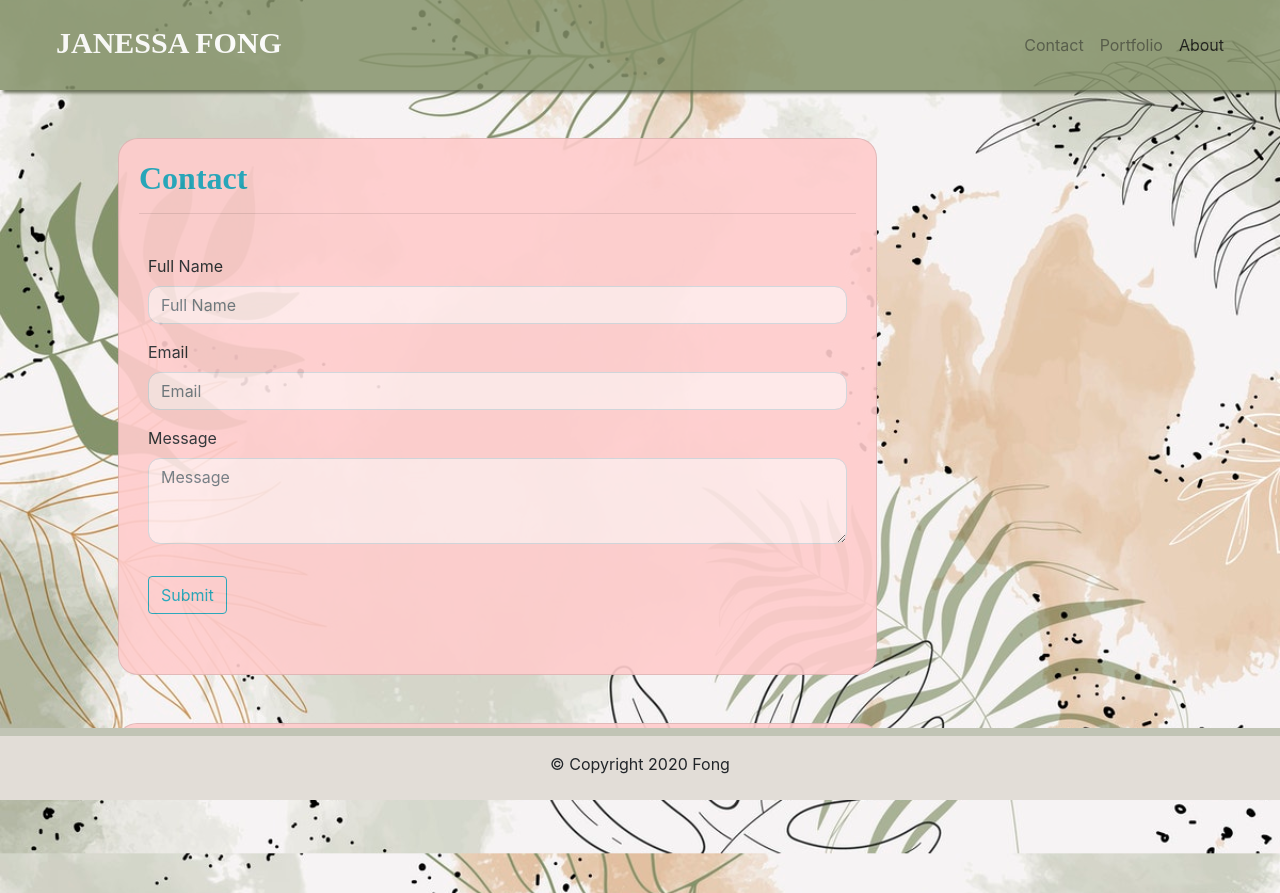
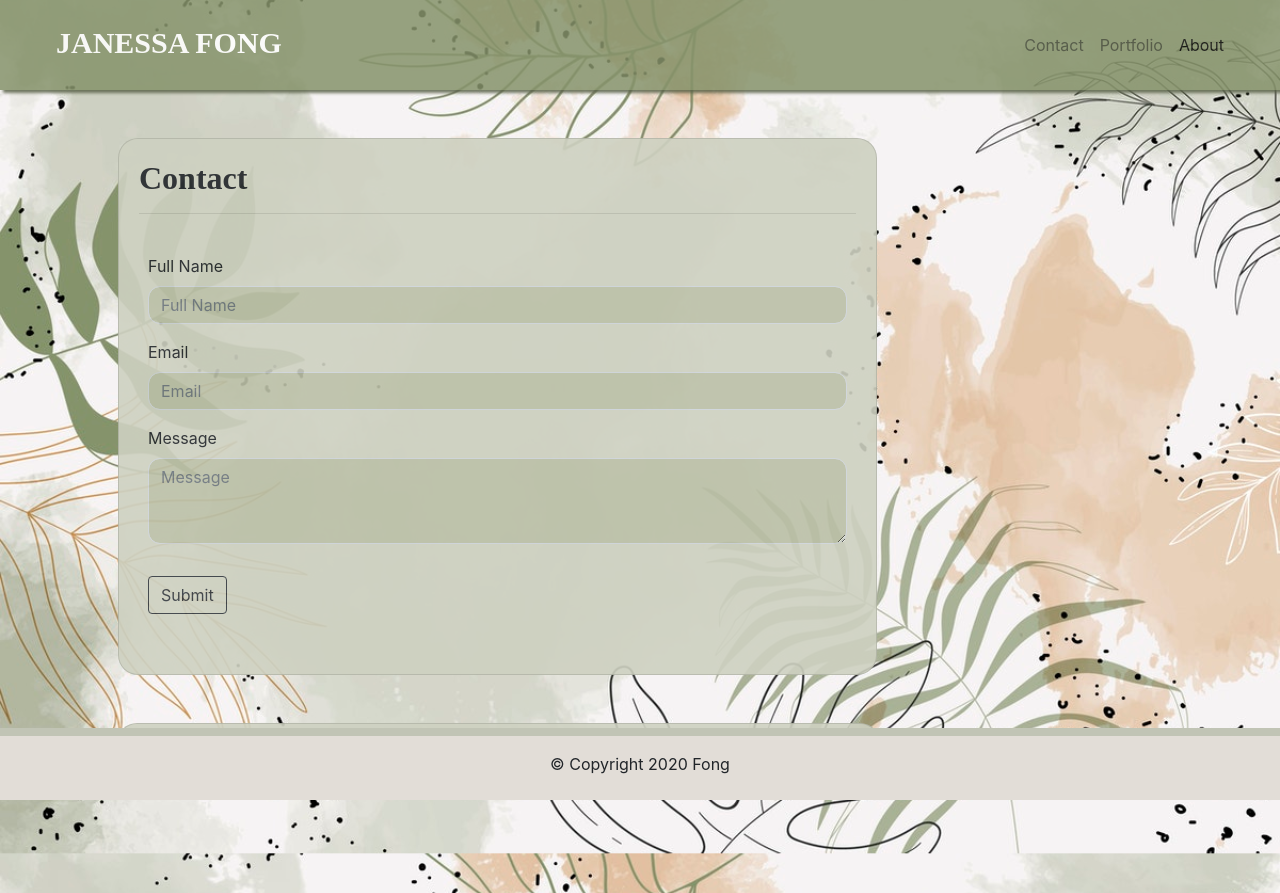
Before and after one commit to janessaref/react-to-my-portfolio, a React (Create React App) app in the folder my-portfolio-react/: page /contact in a window 1280 px wide. Built offline with nearby package versions, Linux system fonts and the light colour scheme; a web font is replaced by a local one.

Commit message:
change styling for cards

```diff
--- a/my-portfolio-react/src/pages/About.js
+++ b/my-portfolio-react/src/pages/About.js
@@ -9,7 +9,7 @@ const styles = {
         height: 30
     },
     card: {
-        backgroundColor: "#ffcccc",
+        backgroundColor: "#ced1c1",
         borderRadius: 20,
         maxWidth: "100%",
         opacity: 0.9
@@ -18,7 +18,7 @@ const styles = {
         fontFamily: "DM Serif Text, serif"
     },
     imgMe: {
-        backgroundColor: "#ffe8e8",
+        backgroundColor: "#86936b",
         borderRadius: 20,
         outline: "#ffe8e8",
         outlineWidth: 2,
@@ -43,7 +43,7 @@ function About() {
                 <div className="col-sm-12 col-md-12 col-lg-10 p-5 rounded">
                     <div className="card" style={styles.card}>
                         <div className="card-body">
-                            <h2 className="card-title text-info font-weight-bold" style={styles.cardHeader}>About Me</h2>
+                            <h2 className="card-title font-weight-bold" style={styles.cardHeader}>About Me</h2>
                             <hr/>
                             <div className="row">
                                 <div class="col-sm-12 col-md-12 mb-4">
--- a/my-portfolio-react/src/pages/Contact.js
+++ b/my-portfolio-react/src/pages/Contact.js
@@ -8,7 +8,7 @@ const styles = {
         height: 30
     },
     card: {
-        backgroundColor: "#ffcccc",
+        backgroundColor: "#ced1c1",
         borderRadius: 20,
         maxWidth: "100%",
         opacity: 0.9
@@ -17,7 +17,7 @@ const styles = {
         fontFamily: "DM Serif Text, serif"
     },
     inputField: {
-        backgroundColor: "#ffe8e8",
+        backgroundColor: "#bbc0a7",
         borderRadius: 12
     },
     contactInfo: {
@@ -37,7 +37,7 @@ function Contact() {
             <div className="col-sm-12 col-md-9 col-lg-9 p-5 rounded">
                 <div className="card" style={styles.card}>
                     <div className="card-body">
-                        <h2 className="card-title text-info font-weight-bold" style={styles.cardHeader}>Contact</h2>
+                        <h2 className="card-title font-weight-bold" style={styles.cardHeader}>Contact</h2>
                         <hr/>
                         <div className="row">
                             <div className="col-sm-12 mb-3 p-4">
@@ -56,7 +56,7 @@ function Contact() {
                                         <label for="exampleFormControlTextarea1">Message</label>
                                         <textarea className="form-control" id="messageInput" rows="3" placeholder="Message" style={styles.inputField}></textarea>
                                     </div>
-                                    <button type="button" className="btn btn-outline-info mt-3 submitBtn">Submit</button>
+                                    <button type="button" className="btn btn-outline-dark mt-3 submitBtn">Submit</button>
                                 </form>
                             </div>
                         </div>
```
